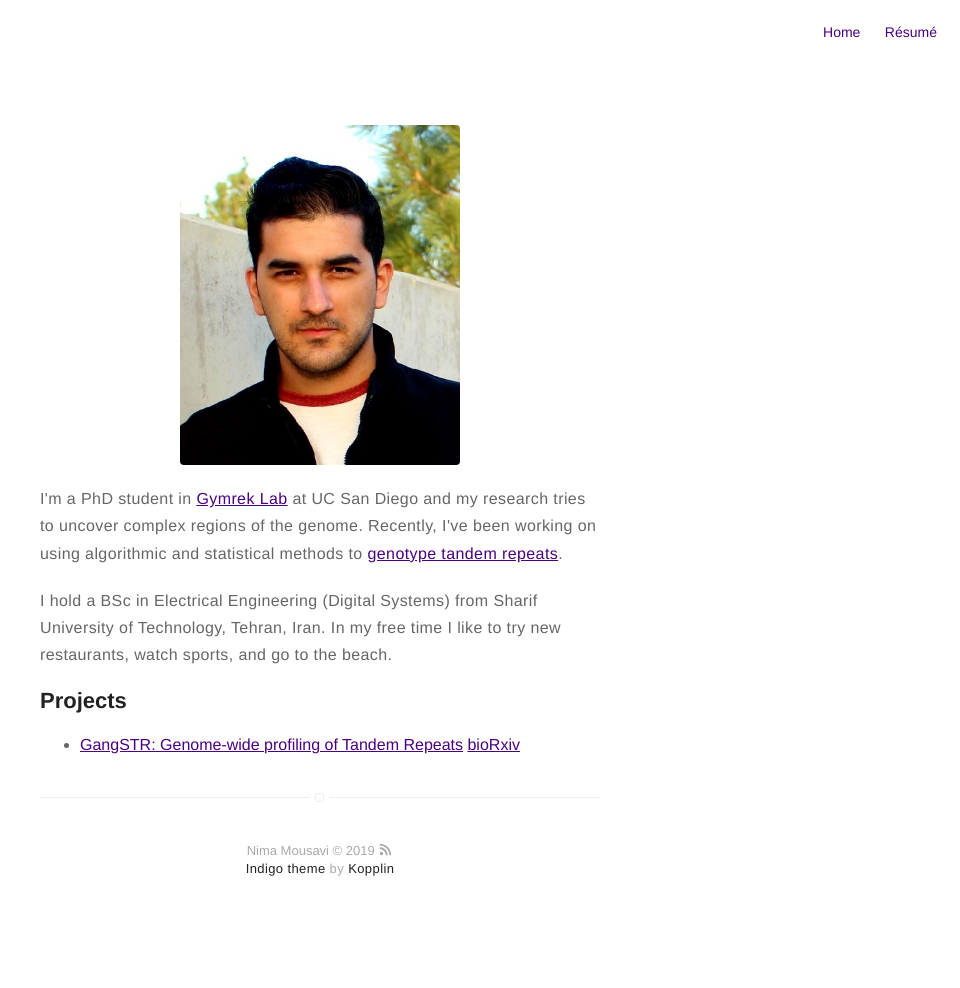
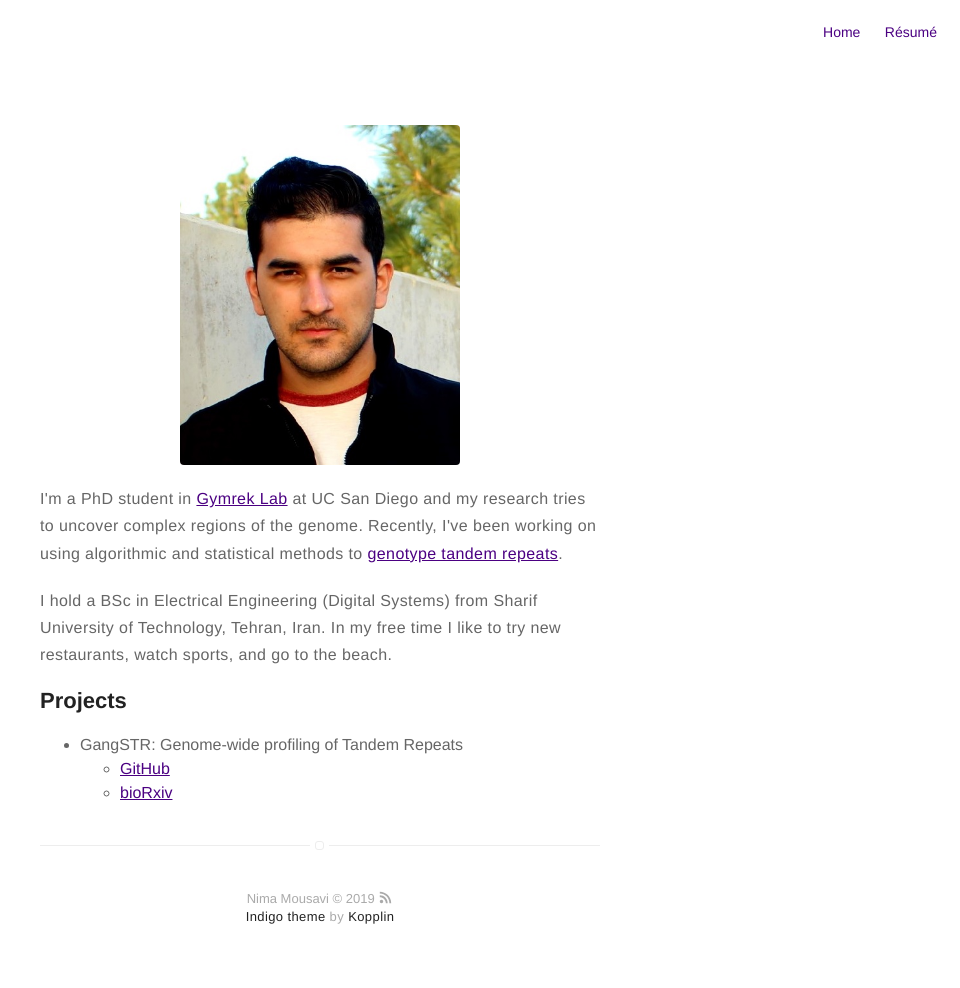
Before and after one commit to nmmsv/nmmsv.github.io, a Jekyll site: the page built from about.md, in a window 1280 px wide. Shown: the whole page, without its empty margins (320-1280 px from the left). Built offline with Jekyll 4.4.1, drawn with Linux system fonts in a browser that asks for light colours; before the commit the page ends 940 px from its top, so only the background shows below that.

Commit message:
updated project links

```diff
--- a/about.md
+++ b/about.md
@@ -11,7 +11,12 @@ Recently, I've been working on using algorithmic and statistical methods to <a h
 
 <h2>Projects</h2>
 <ul>
-	<li><a href="https://github.com/gymreklab/GangSTR">GangSTR: Genome-wide profiling of Tandem Repeats</a> <a href="https://www.biorxiv.org/content/10.1101/361162v2">bioRxiv</a></li>
+	<li>GangSTR: Genome-wide profiling of Tandem Repeats</li>
+	<ul>
+		<li> <a href="https://github.com/gymreklab/GangSTR"> GitHub </a></li>
+		<li> <a href="https://www.biorxiv.org/content/10.1101/361162v2">bioRxiv</a></li>
+	</ul>
+
 </ul>
 
 
```
